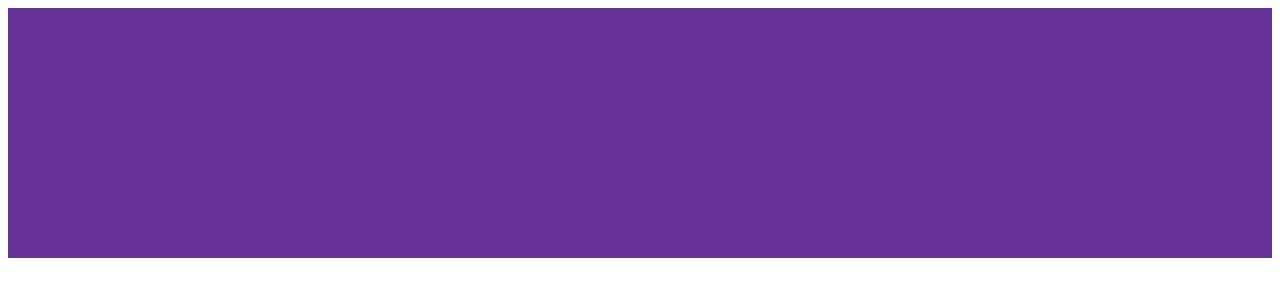
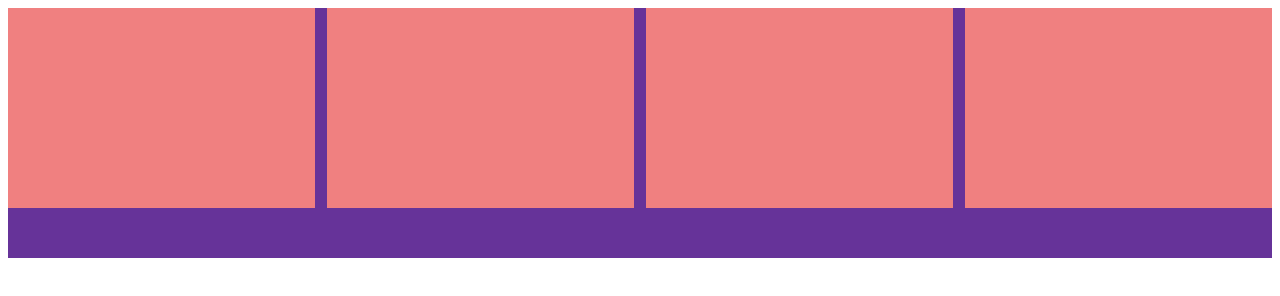
Before and after one commit to shubham-sangale-1/Code-Management-Mastery1, a plain HTML site: page index.html in a window 1280 px wide. Drawn offline with Linux system fonts and the light colour scheme.

Commit message:
added css

```diff
--- a/index.html
+++ b/index.html
@@ -9,6 +9,16 @@
             width: 100%;
             height: 250px;
             background-color: rebeccapurple;
+        }
+        .child{
+            margin-right: 1%;
+            float: left;
+            height: 200px;
+            width: 24.25%;
+            background-color: lightcoral;
+        }
+        .child:last-child{
+            margin-right: 0;
         }
     </style>
 </head>
```
